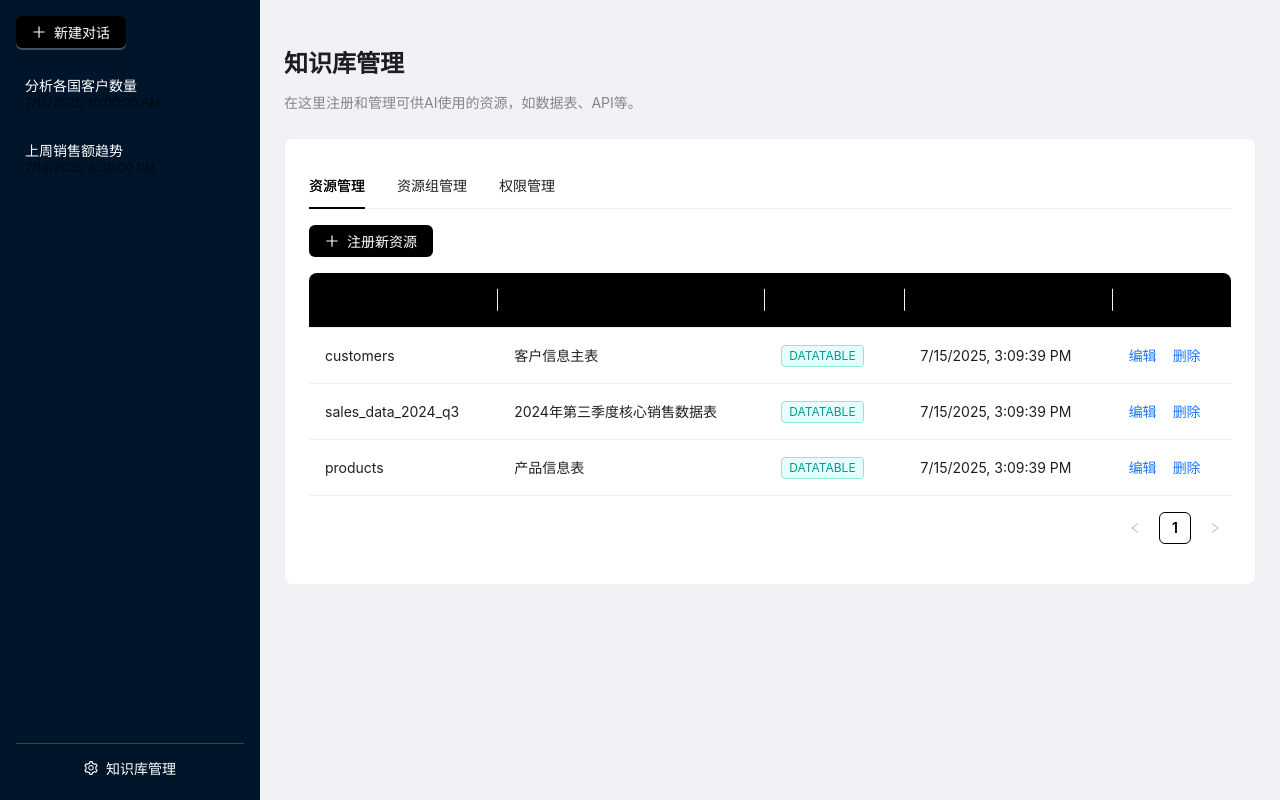
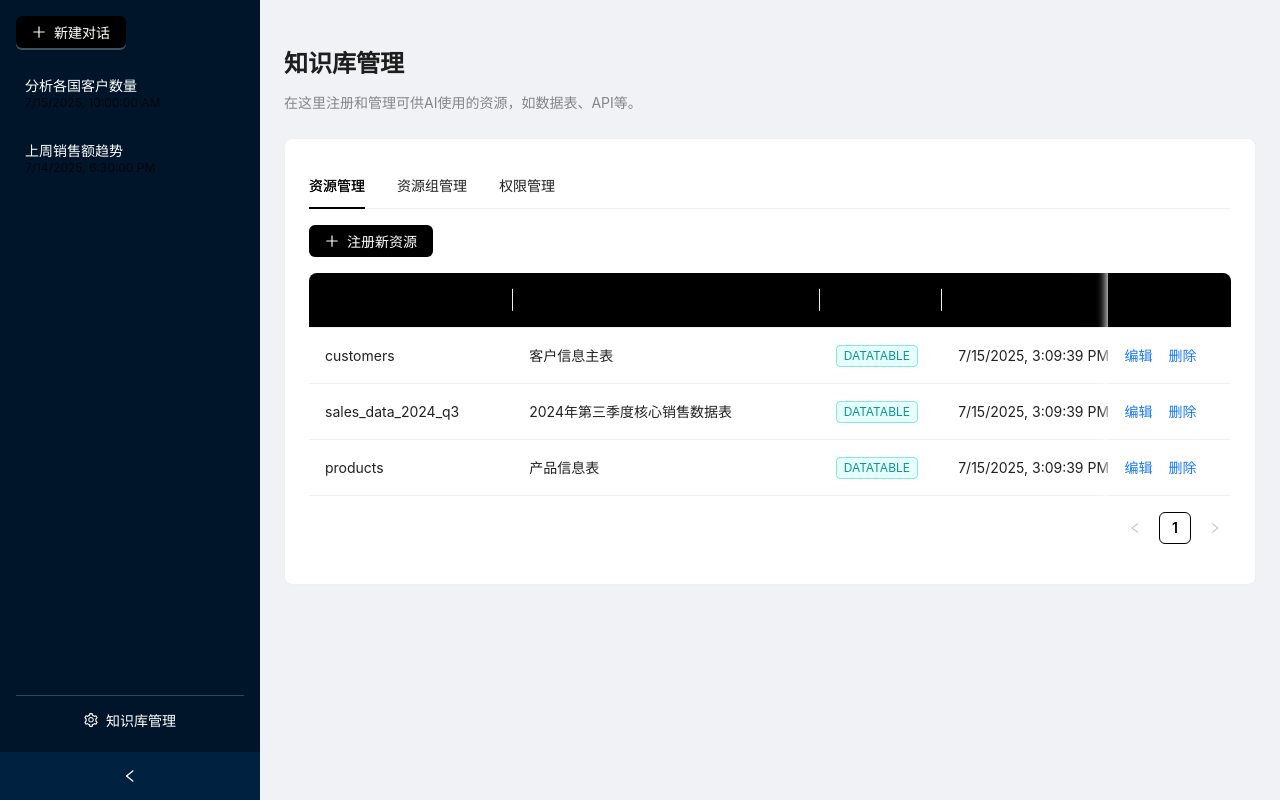
Before and after one commit to LXRL/nexus-agent-ui, a React (Vite) app: page /management in a window 1280 px wide. Built offline with nearby package versions, Linux system fonts and the light colour scheme.

Commit message:
feat: 响应式布局设计

```diff
--- a/src/components/layout/AppLayout.tsx
+++ b/src/components/layout/AppLayout.tsx
@@ -1,8 +1,8 @@
 // src/components/layout/AppLayout.tsx
-import React from "react";
+import React, { useState } from "react"; // 【新增】useState
 import { Layout } from "antd";
 import { Outlet } from "react-router-dom";
-import Sidebar from "./Sidebar"; // 引入 Sidebar 组件
+import Sidebar from "./Sidebar";
 
 const { Sider, Content } = Layout;
 
@@ -11,14 +11,31 @@ const layoutStyle: React.CSSProperties = {
 };
 
 const AppLayout: React.FC = () => {
+  // 【新增】状态来控制侧边栏的折叠
+  const [collapsed, setCollapsed] = useState(false);
+
   return (
     <Layout style={layoutStyle}>
-      <Sider width="260">
-        <Sidebar /> {/* 使用 Sidebar 组件替换占位符 */}
+      <Sider
+        width="260"
+        theme="dark" // 确保Sider主题与Sidebar组件背景色一致
+        // 【新增】响应式断点，当屏幕宽度小于 'lg' (992px) 时，侧边栏会自动折叠
+        breakpoint="lg"
+        // 【新增】断点触发时的回调函数
+        onBreakpoint={(broken) => {
+          setCollapsed(broken);
+        }}
+        // 【新增】允许用户手动收起/展开
+        collapsible
+        // 【新增】受控的折叠状态
+        collapsed={collapsed}
+        // 【新增】手动触发折叠时的回调
+        onCollapse={(value) => setCollapsed(value)}
+      >
+        <Sidebar />
       </Sider>
       <Layout>
         <Content>
-          {/* Outlet 会渲染当前匹配的子路由组件，例如 ChatPage */}
           <Outlet />
         </Content>
       </Layout>
--- a/src/pages/Management/GroupTab.tsx
+++ b/src/pages/Management/GroupTab.tsx
@@ -10,12 +10,12 @@ import { listGroups } from "../../api/knowledgeService";
 import type { ResourceGroup } from "../../types";
 import CreateGroupModal from "./CreateGroupModal";
 import AddResourceToGroupModal from "./AddResourceToGroupModal";
-import DataDisplayWrapper from "../../components/common/DataDisplayWrapper"; // 【新增】
+import DataDisplayWrapper from "../../components/common/DataDisplayWrapper";
 
 const GroupTab: React.FC = () => {
   const [groups, setGroups] = useState<ResourceGroup[]>([]);
   const [isLoading, setIsLoading] = useState(false);
-  const [error, setError] = useState<Error | null>(null); // 【新增】
+  const [error, setError] = useState<Error | null>(null);
 
   const [isCreateModalOpen, setIsCreateModalOpen] = useState(false);
   const [isAddResourceModalOpen, setIsAddResourceModalOpen] = useState(false);
@@ -25,12 +25,12 @@ const GroupTab: React.FC = () => {
 
   const fetchGroups = async () => {
     setIsLoading(true);
-    setError(null); // 【新增】
+    setError(null);
     try {
       const data = await listGroups();
       setGroups(data);
     } catch (err: any) {
-      setError(err); // 【修改】
+      setError(err);
     } finally {
       setIsLoading(false);
     }
@@ -45,11 +45,11 @@ const GroupTab: React.FC = () => {
     setIsAddResourceModalOpen(true);
   };
 
-  // 【新增】为List组件定制一个骨架屏
   const ListLoadingSkeleton = (
     <List
-      grid={{ gutter: 16, column: 3 }}
-      dataSource={[1, 2, 3]} // 渲染3个骨架卡片
+      // 【修改】骨架屏也使用响应式布局
+      grid={{ gutter: 16, xs: 1, sm: 2, md: 2, lg: 3, xl: 3, xxl: 3 }}
+      dataSource={[1, 2, 3]}
       renderItem={() => (
         <List.Item>
           <Card>
@@ -70,16 +70,17 @@ const GroupTab: React.FC = () => {
       >
         创建新资源组
       </Button>
-      {/* 【修改】使用DataDisplayWrapper包裹 */}
       <DataDisplayWrapper
         isLoading={isLoading}
         error={error}
         data={groups}
         onRetry={fetchGroups}
-        loadingComponent={ListLoadingSkeleton} // 使用自定义的加载组件
+        loadingComponent={ListLoadingSkeleton}
       >
         <List
-          grid={{ gutter: 16, column: 3 }}
+          // 【修改】grid属性设为响应式对象
+          // 在特小/小屏幕上为1列，中等屏幕为2列，大屏幕及以上为3列
+          grid={{ gutter: 16, xs: 1, sm: 1, md: 2, lg: 3, xl: 3, xxl: 3 }}
           dataSource={groups}
           renderItem={(group) => (
             <List.Item>
--- a/src/pages/Management/PermissionTab.tsx
+++ b/src/pages/Management/PermissionTab.tsx
@@ -5,32 +5,47 @@ import { PlusOutlined } from "@ant-design/icons";
 import { listPermissions } from "../../api/knowledgeService";
 import type { PermissionGrant } from "../../types";
 import GrantPermissionModal from "./GrantPermissionModal";
-import DataDisplayWrapper from "../../components/common/DataDisplayWrapper"; // 【新增】
+import DataDisplayWrapper from "../../components/common/DataDisplayWrapper";
 
 const columns = [
-  { title: "用户", dataIndex: "target_user_name", key: "target_user_name" },
-  { title: "授权资源", dataIndex: "resource_name", key: "resource_name" },
+  {
+    title: "用户",
+    dataIndex: "target_user_name",
+    key: "target_user_name",
+    width: 150,
+  },
+  {
+    title: "授权资源",
+    dataIndex: "resource_name",
+    key: "resource_name",
+    width: 200,
+  },
   {
     title: "资源类型",
     dataIndex: "resource_type",
     key: "resource_type",
+    width: 120,
     render: (type: string) => <Tag color="purple">{type.toUpperCase()}</Tag>,
   },
   {
     title: "权限级别",
     dataIndex: "permission_level",
     key: "permission_level",
+    width: 120,
     render: (level: string) => <Tag color="gold">{level.toUpperCase()}</Tag>,
   },
   {
     title: "授权时间",
     dataIndex: "granted_at",
     key: "granted_at",
+    width: 200,
     render: (date: string) => new Date(date).toLocaleString(),
   },
   {
     title: "操作",
     key: "action",
+    width: 100,
+    fixed: "right", // 固定操作列
     render: () => (
       <Popconfirm
         title="确认撤销权限？"
@@ -45,17 +60,17 @@ const columns = [
 const PermissionTab: React.FC = () => {
   const [permissions, setPermissions] = useState<PermissionGrant[]>([]);
   const [isLoading, setIsLoading] = useState(false);
-  const [error, setError] = useState<Error | null>(null); // 【新增】
+  const [error, setError] = useState<Error | null>(null);
   const [isModalOpen, setIsModalOpen] = useState(false);
 
   const fetchPermissions = async () => {
     setIsLoading(true);
-    setError(null); // 【新增】
+    setError(null);
     try {
       const data = await listPermissions();
       setPermissions(data);
     } catch (err: any) {
-      setError(err); // 【修改】
+      setError(err);
     } finally {
       setIsLoading(false);
     }
@@ -80,7 +95,6 @@ const PermissionTab: React.FC = () => {
       >
         授予新权限
       </Button>
-      {/* 【修改】使用DataDisplayWrapper包裹 */}
       <DataDisplayWrapper
         isLoading={isLoading}
         error={error}
@@ -90,6 +104,8 @@ const PermissionTab: React.FC = () => {
         <Table
           columns={columns}
           dataSource={permissions.map((p) => ({ ...p, key: p.id }))}
+          // 【新增】x轴滚动
+          scroll={{ x: 890 }}
         />
       </DataDisplayWrapper>
       <GrantPermissionModal
--- a/src/pages/Management/ResourceTab.tsx
+++ b/src/pages/Management/ResourceTab.tsx
@@ -5,26 +5,30 @@ import { PlusOutlined } from "@ant-design/icons";
 import { listResources } from "../../api/knowledgeService";
 import type { Resource } from "../../types";
 import RegisterResourceModal from "./RegisterResourceModal";
-import DataDisplayWrapper from "../../components/common/DataDisplayWrapper"; // 【新增】引入包装组件
+import DataDisplayWrapper from "../../components/common/DataDisplayWrapper";
 
 const columns = [
-  { title: "名称", dataIndex: "name", key: "name" },
-  { title: "描述", dataIndex: "description", key: "description" },
+  { title: "名称", dataIndex: "name", key: "name", width: 200, fixed: "left" }, // 【新增】固定列
+  { title: "描述", dataIndex: "description", key: "description", width: 300 },
   {
     title: "类型",
     dataIndex: "resource_type",
     key: "resource_type",
+    width: 120,
     render: (type: string) => <Tag color="cyan">{type.toUpperCase()}</Tag>,
   },
   {
     title: "创建时间",
     dataIndex: "created_at",
     key: "created_at",
+    width: 200,
     render: (date: string) => new Date(date).toLocaleString(),
   },
   {
     title: "操作",
     key: "action",
+    width: 120,
+    fixed: "right", // 【新增】固定列
     render: () => (
       <Space size="middle">
         <a>编辑</a>
@@ -37,18 +41,17 @@ const columns = [
 const ResourceTab: React.FC = () => {
   const [resources, setResources] = useState<Resource[]>([]);
   const [isLoading, setIsLoading] = useState(false);
-  const [error, setError] = useState<Error | null>(null); // 【新增】错误状态
+  const [error, setError] = useState<Error | null>(null);
   const [isModalOpen, setIsModalOpen] = useState(false);
 
   const fetchResources = async () => {
     setIsLoading(true);
-    setError(null); // 【新增】重置错误状态
+    setError(null);
     try {
       const data = await listResources();
       setResources(data);
     } catch (err: any) {
-      setError(err); // 【修改】捕获并设置错误状态
-      // message.error('获取资源列表失败'); // 可以移除，由Result组件展示
+      setError(err);
     } finally {
       setIsLoading(false);
     }
@@ -73,7 +76,6 @@ const ResourceTab: React.FC = () => {
       >
         注册新资源
       </Button>
-      {/* 【修改】使用DataDisplayWrapper包裹 */}
       <DataDisplayWrapper
         isLoading={isLoading}
         error={error}
@@ -83,6 +85,8 @@ const ResourceTab: React.FC = () => {
         <Table
           columns={columns}
           dataSource={resources.map((r) => ({ ...r, key: r.id }))}
+          // 【新增】x轴滚动，当表格内容宽度超过容器时出现滚动条
+          scroll={{ x: 960 }}
         />
       </DataDisplayWrapper>
       <RegisterResourceModal
```
